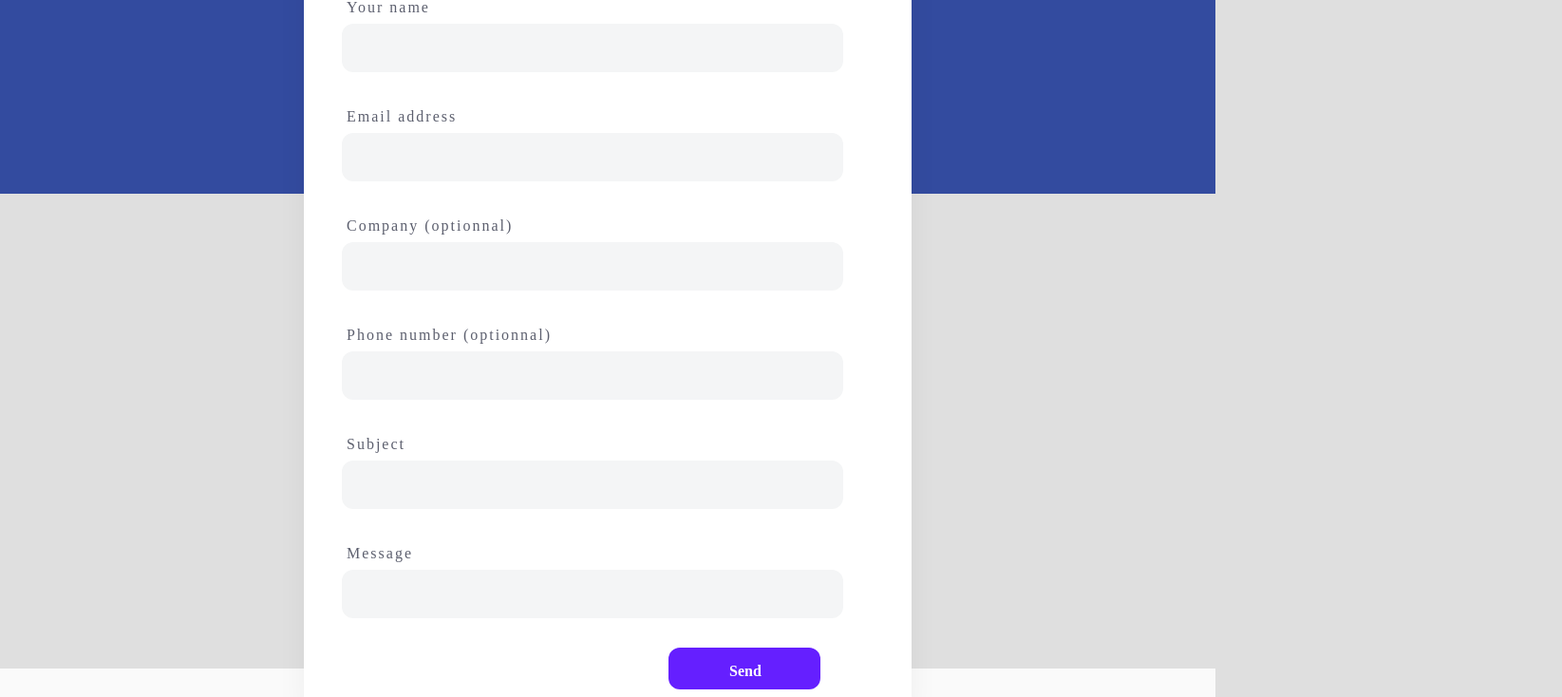
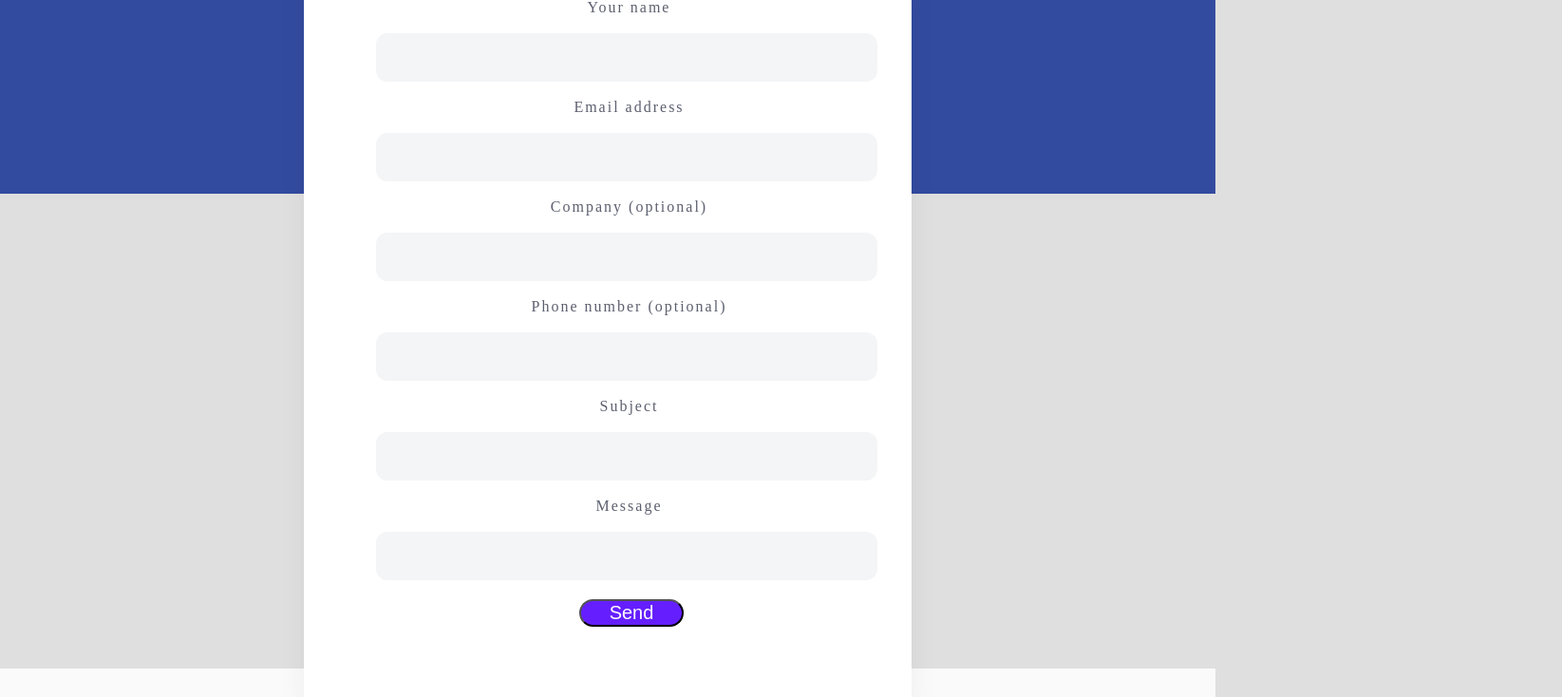
Before and after one commit to ASkinder/website, a React (Create React App) app in the folder tafili_consulting_website/: page /contact in a window 1280 px wide. Shown: the part 354-1088 px from the top of the page at 95% size, 1645 px wide, since content can reach past the window. Built offline with nearby package versions, Linux system fonts and the light colour scheme.

Commit message:
emailDone

```diff
--- a/tafili_consulting_website/package.json
+++ b/tafili_consulting_website/package.json
@@ -6,6 +6,7 @@
     "@testing-library/jest-dom": "^5.17.0",
     "@testing-library/react": "^13.4.0",
     "@testing-library/user-event": "^13.5.0",
+    "emailjs-com": "^3.2.0",
     "react": "^18.2.0",
     "react-dom": "^18.2.0",
     "react-router-dom": "^6.21.3",
--- a/tafili_consulting_website/src/Contact/Contact.css
+++ b/tafili_consulting_website/src/Contact/Contact.css
@@ -93,30 +93,23 @@
 }
 
 
-.v61_598 {
+.buttonSend {
 	width: 110px;
-	height: 18px;
-	background: rgba(101,31,255,1);
-	padding: 13px 25px;
-	opacity: 1;
-	position: relative;
-	top: -20%;
-	left: 60%;
-	border-radius: 12px;
+	background: rgba(101, 31, 255, 1);
+	color: rgba(255, 255, 255, 1);
+	border-radius: 30px;
+	font-size: 20px;
+	margin-left: 50px;
+	cursor: pointer; /* Ajout du curseur pointer */
+	transition: background-color 0.3s ease; /* Animation de transition pour la couleur de fond */
+}
 
-	overflow: hidden;
+.buttonSend:hover {
+	background-color: rgb(49, 6, 141); /* Changement de couleur de fond au survol */
 }
-.v61_599 {
-	width: 113px;
-	color: rgba(255,255,255,1);
-	position: absolute;
-	top: -2px;
-	left: 19px;
-	font-family: Sofia Pro, serif;
-	font-weight: Bold;
-	font-size: 16px;
-	opacity: 1;
-	text-align: center;
+
+.buttonSend:active {
+	background-color: rgba(80, 10, 220, 1); /* Changement de couleur de fond lors du clic */
 }
 
 
--- a/tafili_consulting_website/src/Contact/Contact.jsx
+++ b/tafili_consulting_website/src/Contact/Contact.jsx
@@ -1,80 +1,57 @@
-import React, { useState } from 'react';
-import './Contact.css'
+import React, { useEffect } from 'react';
+import emailjs from 'emailjs-com';
+import './Contact.css';
 
 function Contact() {
-    const [formData, setFormData] = useState({
-        name: '',
-        email: '',
-        company: '',
-        phone: '',
-        subject: '',
-        message: ''
+    useEffect(() => {
+        // Initialisation EmailJS
+        emailjs.init("Unj8iqUiNvHBW8Iij");
+    }, []);
+
+    const handleSubmit = (e) => {
+        e.preventDefault();
+        // Envoi du formulaire via EmailJS
+        emailjs.sendForm('service_i787qvm', 'template_oqajaqs', e.target)
+            .then((response) => {
+                console.log('SUCCESS!', response.status, response.text);
+                // Réinitialisation du formulaire si nécessaire
+                e.target.reset();
+            }, (error) => {
+                console.log('FAILED...', error);
             });
-
-    const handleChange = (e) => {
-        const { name, value } = e.target;
-        setFormData(prevState => ({
-            ...prevState,
-            [name]: value
-        }));
     };
 
-    const handleSubmit = () => {
-        // Envoyer les données à votre backend pour l'envoi de l'e-mail
-        fetch('/send-email', {
-            method: 'POST',
-            headers: {
-                'Content-Type': 'application/json'
-            },
-            body: JSON.stringify(formData)
-        })
-            .then(response => {
-                if (response.ok) {
-                    console.log('E-mail sent successfully');
-                    // Réinitialiser le formulaire si nécessaire
-                    setFormData({
-                        name: '',
-                        email: '',
-                        company: '',
-                        phone: '',
-                        subject: '',
-                        message: ''
-                    });
-                } else {
-                    console.error('Failed to send e-mail');
-                }
-            })
-            .catch(error => {
-                console.error('Error:', error);
-            });
-    };
   return (
     <div className="Contact">
+
       <div className="contactPart1">
         <span className="touch">Get in touch.</span><br/>
         <span className="contact_text">Our team would be love to hear from you!</span>
       </div>
         <div className="contact_cadre">
+            <form id="contact_form" onSubmit={handleSubmit}>
                 <br/>
                 <span className="contact_name">Your name</span><br/>
-            <input className="name_input"></input>
+                <input className="name_input" name="name"></input>
                 <br/>
                 <span className="contact_email">Email address</span><br/>
-            <input className="email_input>"></input>
+                <input className="email_input" name="email"></input>
                 <br/>
-            <span className="contact_company">Company (optionnal)</span><br/>
-            <input className="company_input>"></input>
+                <span className="contact_company">Company (optional)</span><br/>
+                <input className="company_input" name="company"></input>
                 <br/>
-            <span className="contact_phone">Phone number (optionnal)</span><br/>
-            <input className="phone_input>"></input>
+                <span className="contact_phone">Phone number (optional)</span><br/>
+                <input className="phone_input" name="phone"></input>
                 <br/>
                 <span className="contact_subject">Subject</span><br/>
-            <input className="subject_input>"></input>
+                <input className="subject_input" name="subject"></input>
                 <br/>
                 <span className="contact_message">Message</span><br/>
-            <input className="message_input>"></input>
+                <input className="message_input" name="message"></input>
                 <br/> <br/>
-            <div className="v61_598" onClick={handleSubmit}><span className="v61_599">Send</span></div >
+                <button className="buttonSend" type="submit">Send</button>
+            </form>
+
             <br/> <br/> <br/>
         </div>
         <div className="contactPart2">
```
Also changed, not shown: tafili_consulting_website/src/Footer/Footer.css (line endings or trailing spaces), 1 other file (tests, documents, lock files or other folders). Lines whose indentation alone changed are shown as unchanged.
